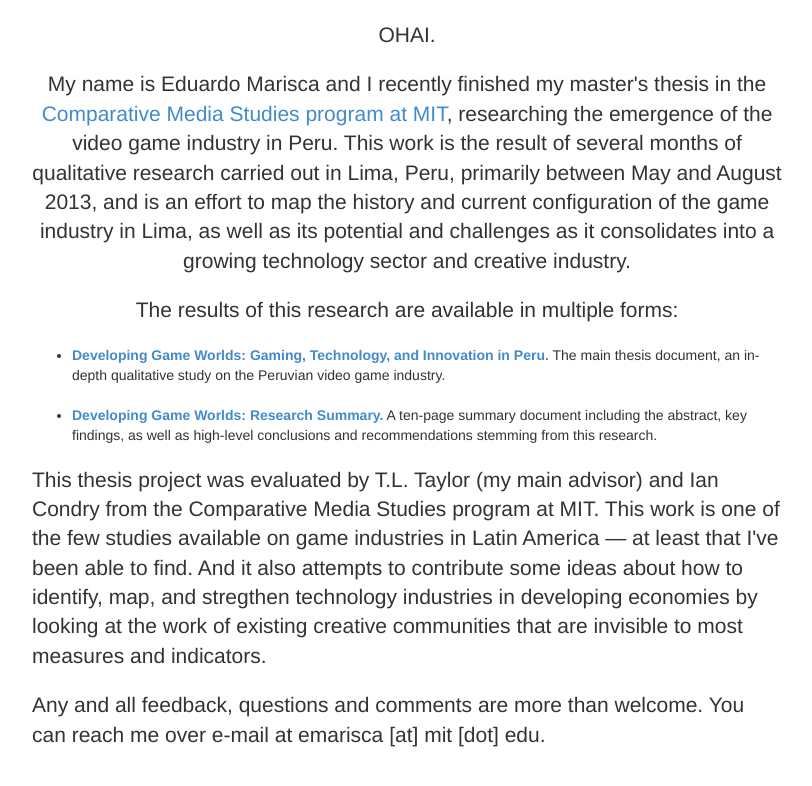
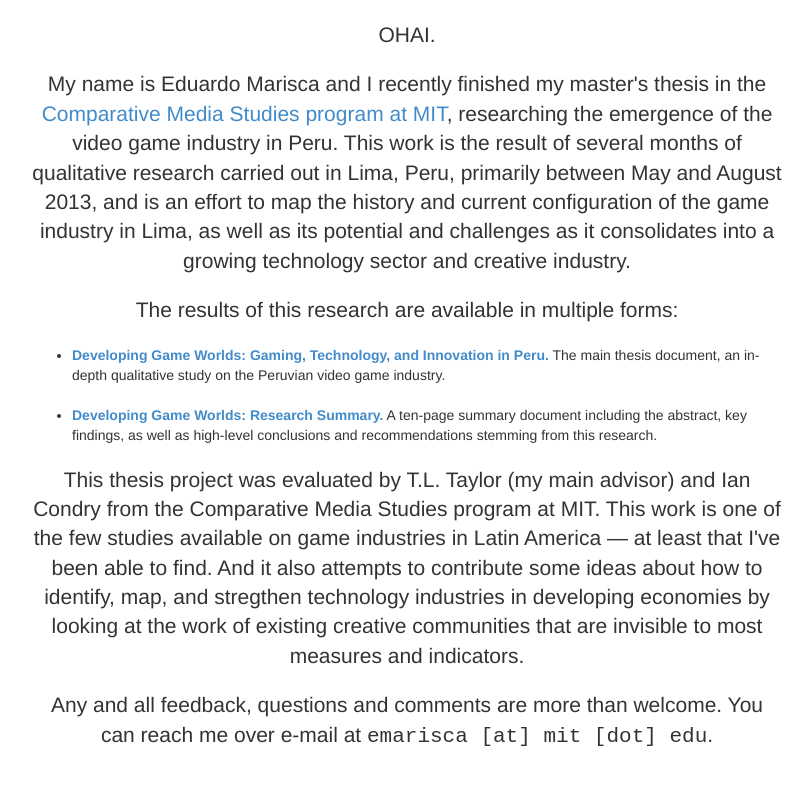
Before and after one commit to piscosour/piscosour.github.io, a Jekyll site: the page built from thesis/index.html, in a window 1280 px wide. Shown: the top 786 px of the page, without its empty margins (233-1045 px from the left). Built offline with Jekyll 4.4.1, drawn with Linux system fonts in a browser that asks for light colours.

Commit message:
updated thesis landing page

```diff
--- a/thesis/index.html
+++ b/thesis/index.html
@@ -11,5 +11,5 @@
 <!--<li style="margin-top: 20px; margin-bottom: 20px"><strong>The Peruvian Gamedex</strong>. A pre-alpha tool I've developed to catalog and document the history of video games made in Peru (still in very early development and with unvalidated data).</li>
 <li style="margin-top: 20px; margin-bottom: 20px"><strong>A photo gallery</strong>. Images captured during my field work in Lima.</li>-->
 </ul>
-<p class="lead">This thesis project was evaluated by T.L. Taylor (my main advisor) and Ian Condry from the Comparative Media Studies program at MIT. This work is one of the few studies available on game industries in Latin America &mdash; at least that I've been able to find. And it also attempts to contribute some ideas about how to identify, map, and stregthen technology industries in developing economies by looking at the work of existing creative communities that are invisible to most measures and indicators.</p>
-<p class="lead">Any and all feedback, questions and comments are more than welcome. You can reach me over e-mail at emarisca [at] mit [dot] edu.</p>
+<p class="lead" style="text-align: center">This thesis project was evaluated by T.L. Taylor (my main advisor) and Ian Condry from the Comparative Media Studies program at MIT. This work is one of the few studies available on game industries in Latin America &mdash; at least that I've been able to find. And it also attempts to contribute some ideas about how to identify, map, and stregthen technology industries in developing economies by looking at the work of existing creative communities that are invisible to most measures and indicators.</p>
+<p class="lead" style="text-align: center">Any and all feedback, questions and comments are more than welcome. You can reach me over e-mail at <kbd>emarisca [at] mit [dot] edu</kbd>.</p>
```
